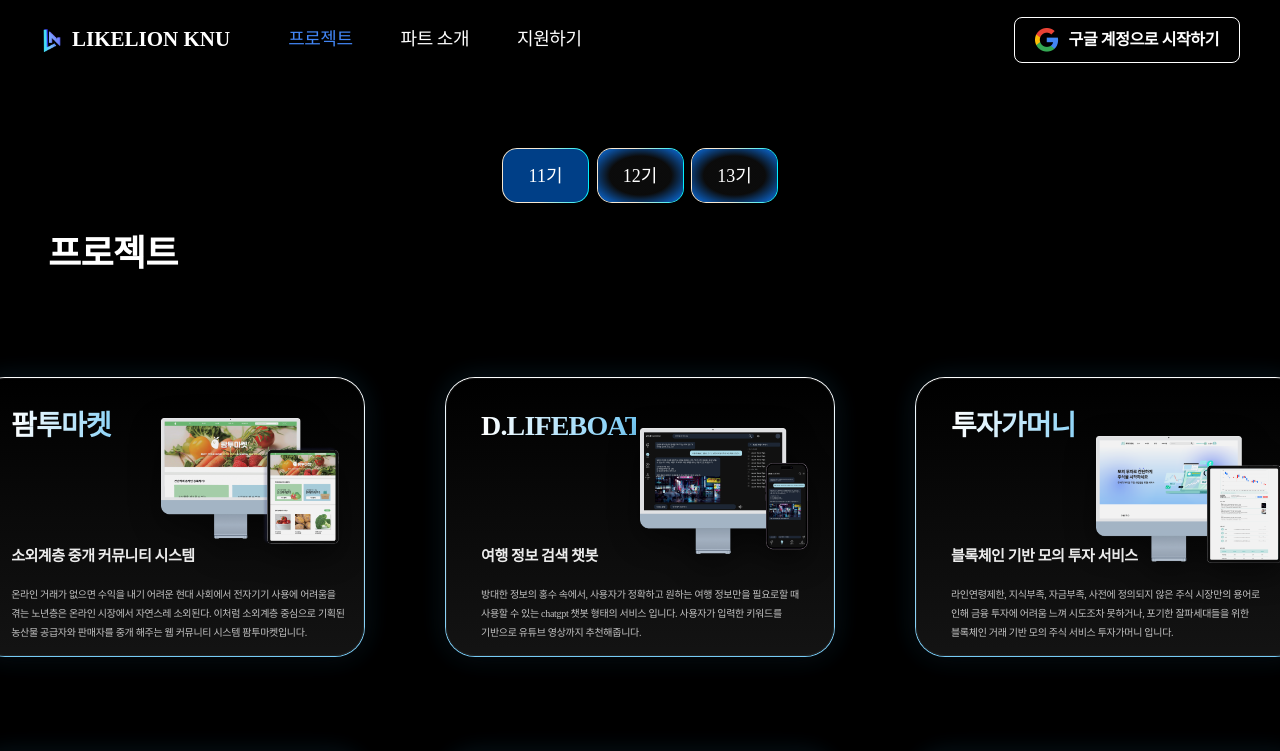
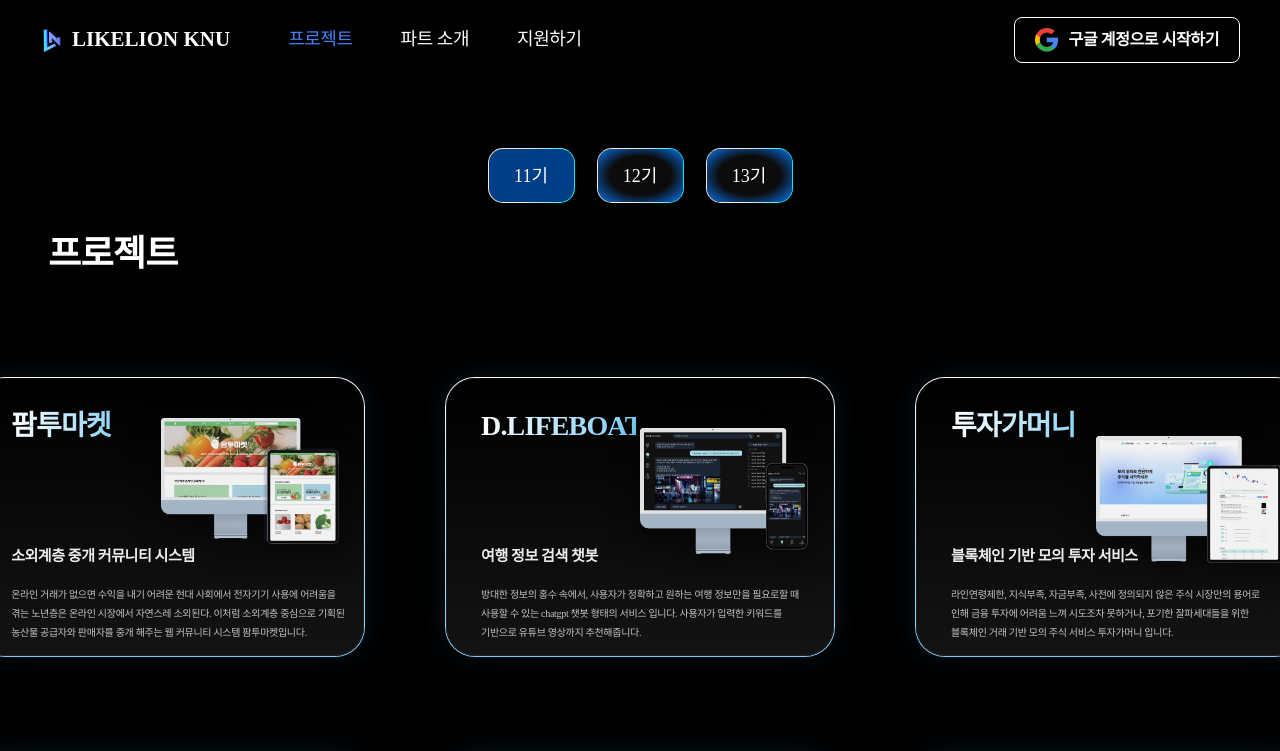
Before and after one commit to likelionknu/apply-page-client, a React (Vite) app: page /project in a window 1280 px wide. Shown: the top 751 px of the page. Built offline with nearby package versions, Linux system fonts and the light colour scheme; a web font is replaced by a local one.

Commit message:
기수 버튼 간격 조정
- 기수 버튼 간격 조정

```diff
--- a/src/features/project/pages/project.css
+++ b/src/features/project/pages/project.css
@@ -47,7 +47,7 @@
 
 .project-page__filters {
   display: flex;
-  gap: 7.5px;
+  gap: 22px;
   justify-content: center;
   align-items: center;
   margin-top: 0px;
```
